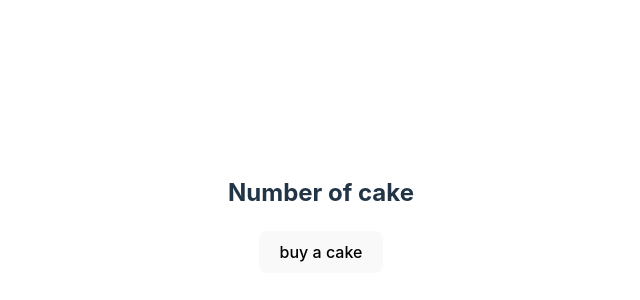
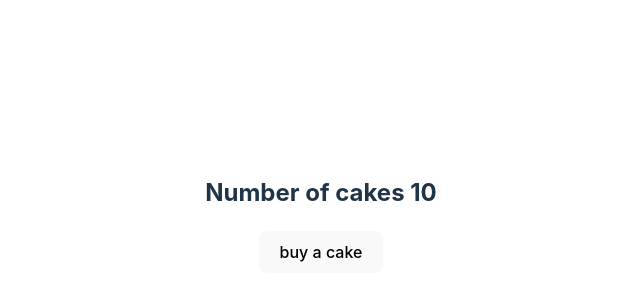
Before and after one commit to Ireme-Nyawe/react-redux-demo, a React (Vite) app: page / in a window 1280 px wide. Shown: the part 186-486 px from the top of the page, without its empty margins (319-959 px from the left). Built offline with nearby package versions, Linux system fonts and the light colour scheme.

Commit message:
map State to Props

```diff
--- a/src/components/CakeContainer.jsx
+++ b/src/components/CakeContainer.jsx
@@ -1,9 +1,14 @@
-function CakeContainer(){
+import { connect } from "react-redux";
+import BuyCake from "../redux";
+function CakeContainer(props){
     return (
         <div>
-            <h2>Number of cake</h2>
+            <h2>Number of cakes {props.numOfCakes}</h2>
             <button>buy a cake</button>
         </div>
     )
 }
-export default CakeContainer;
+const mapStateToProps =(state) => {
+    return {numOfCakes:state.numOfCakes}
+}
+export default connect(mapStateToProps) (CakeContainer);
--- /dev/null
+++ b/src/redux/index.js
@@ -0,0 +1,3 @@
+import { BuyCake } from "./cake/CakeActions";
+
+export default BuyCake;
```
